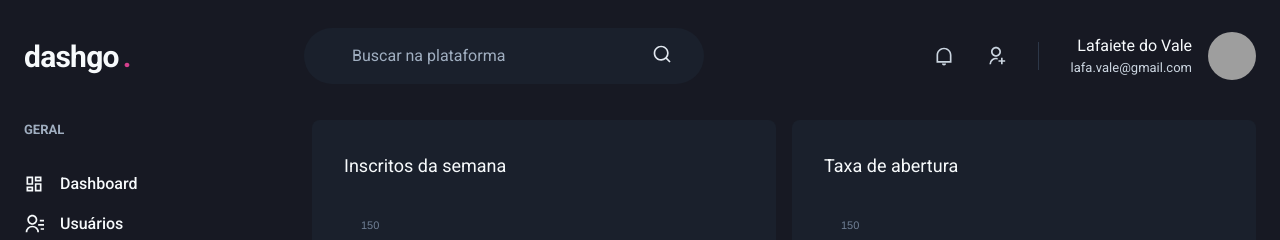
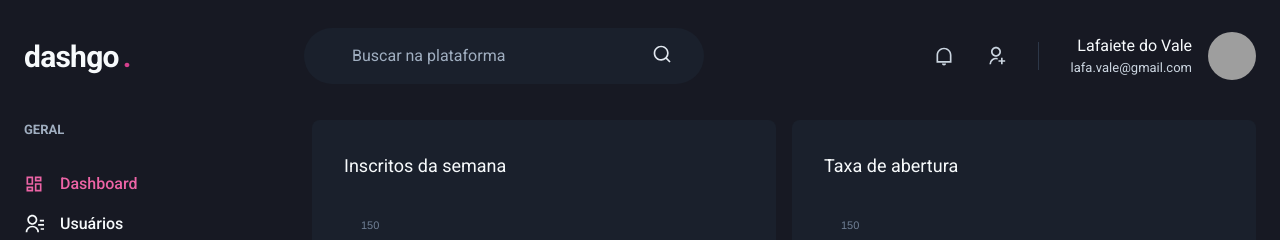
Before and after one commit to lafadovale/dashgo, a Next.js app: page /dashboard in a window 1280 px wide. Shown: the top 240 px of the page. Built offline with nearby package versions, Linux system fonts and the light colour scheme; grey boxes are pictures that could not be loaded.

Commit message:
Showing the active link

```diff
--- /dev/null
+++ b/src/components/ActiveLink.tsx
@@ -0,0 +1,37 @@
+import Link, { LinkProps } from "next/link";
+import { useRouter } from "next/router";
+import { ReactElement, cloneElement } from "react";
+
+interface ActiveLinkProps extends LinkProps {
+  children: ReactElement;
+  shouldMatchExactHref?: boolean;
+}
+
+export function ActiveLink({
+  children,
+  shouldMatchExactHref = false,
+  ...rest
+}: ActiveLinkProps) {
+  const { asPath } = useRouter();
+
+  let isActive = false;
+
+  if (shouldMatchExactHref && (asPath === rest.href || asPath === rest.as)) {
+    isActive = true;
+  }
+
+  if (
+    !shouldMatchExactHref &&
+    (asPath.startsWith(String(rest.href)) || asPath.startsWith(String(rest.as)))
+  ) {
+    isActive = true;
+  }
+
+  return (
+    <Link {...rest}>
+      {cloneElement(children, {
+        color: isActive ? "pink.400" : "gray.50",
+      })}
+    </Link>
+  );
+}
--- a/src/components/Sidebar/NavLink.tsx
+++ b/src/components/Sidebar/NavLink.tsx
@@ -1,11 +1,12 @@
+import { ElementType } from "react";
 import {
   Icon,
   Link as ChakraLink,
   Text,
   LinkProps as ChakraLinkProps,
 } from "@chakra-ui/react";
-import Link from "next/link";
-import { ElementType } from "react";
+
+import { ActiveLink } from "../ActiveLink";
 
 interface NavLinkProps extends ChakraLinkProps {
   icon: ElementType;
@@ -15,13 +16,13 @@ interface NavLinkProps extends ChakraLinkProps {
 
 export function NavLink({ icon, children, href, ...rest }: NavLinkProps) {
   return (
-    <Link href={href} passHref>
+    <ActiveLink href={href} passHref>
       <ChakraLink display="flex" alignItems="center" {...rest}>
         <Icon as={icon} fontSize="20" />
         <Text ml="4" fontWeight="medium">
           {children}
         </Text>
       </ChakraLink>
-    </Link>
+    </ActiveLink>
   );
 }
```
